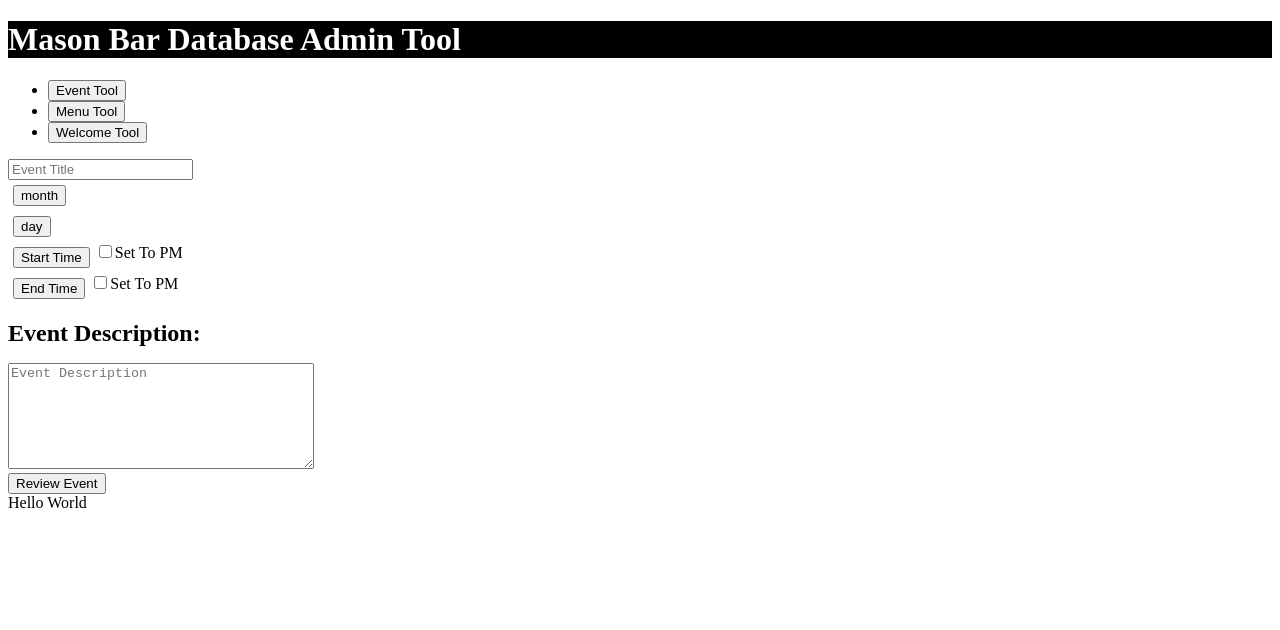
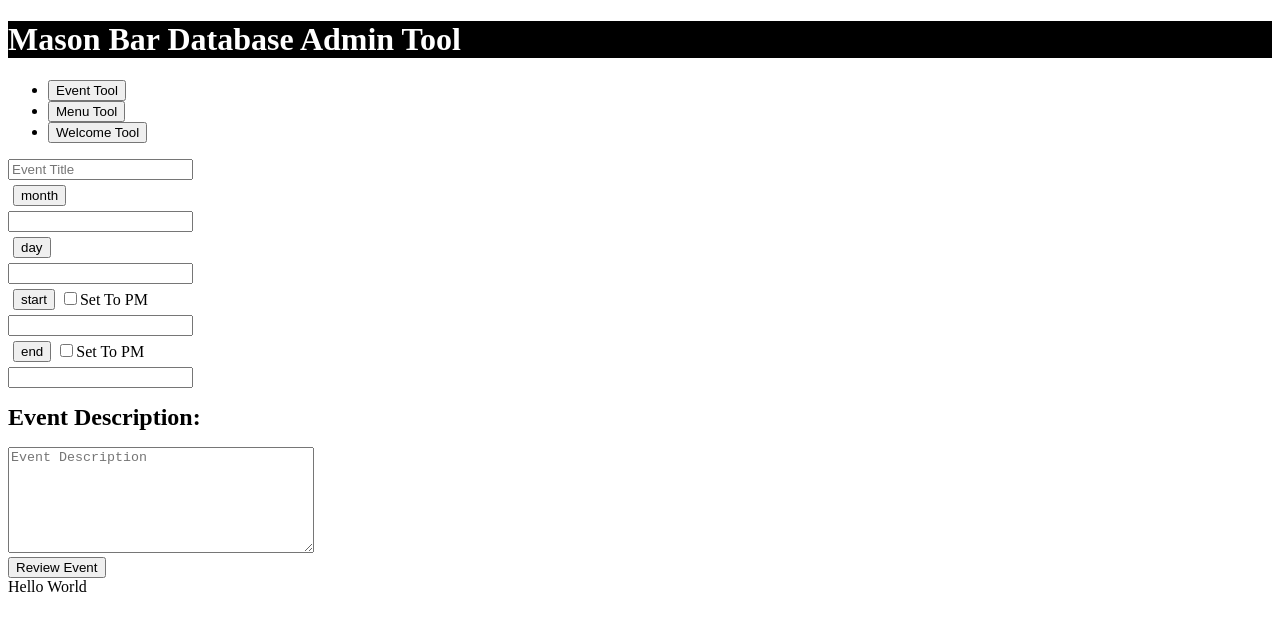
Before and after one commit to Skoomatron/MasonBarAdminTool, a React app: page / in a window 1280 px wide. Shown: the top 630 px of the page. Built offline with nearby package versions, Linux system fonts and the light colour scheme; the HTML template or start-up script is replaced by a standard one.

Commit message:
All Event Data Now Capturing State

```diff
--- a/src/Components/EventLoader/EndTime.jsx
+++ b/src/Components/EventLoader/EndTime.jsx
@@ -6,11 +6,15 @@ const times = require('./Times.js');
 
 
 
-const EndTime = () => {
+const EndTime = (props) => {
 
   return (
-    <div style={{display: "flex", flexDirection: "row"}}>
-      <DropDowns payload={times.times} name="End Time"/>
+    <div style={{display: "flex", flexDirection: "row", alignItems: "center"}}>
+      <DropDowns
+        payload={times.times}
+        name="end"
+        clickHandler={props.clickHandler}
+        value={props.state.end}/>
       <PMToggle/>
     </div>
   )
--- a/src/Components/EventLoader/EventLoader.jsx
+++ b/src/Components/EventLoader/EventLoader.jsx
@@ -12,9 +12,13 @@ const EventLoader = (props) => {
     <div>
       <EventTitle state={props.state} listener={props.listener}/>
       <Month state={props.state} clickHandler={props.clickHandler}/>
+      <input value={props.state.month}></input>
       <Day state={props.state} clickHandler={props.clickHandler}/>
-      <StartTime/>
-      <EndTime/>
+      <input value={props.state.day}></input>
+      <StartTime state={props.state} clickHandler={props.clickHandler}/>
+      <input value={props.state.start}></input>
+      <EndTime state={props.state} clickHandler={props.clickHandler}/>
+      <input value={props.state.end}></input>
       <Description state={props.state} listener={props.listener}/>
       <EventButtons name="Review Event"/>
     </div>
--- a/src/Components/EventLoader/StartTime.jsx
+++ b/src/Components/EventLoader/StartTime.jsx
@@ -3,12 +3,16 @@ import DropDowns from './DropDowns.jsx';
 import PMToggle from './PMToggle.jsx';
 const times = require('./Times.js');
 
-const StartTime = () => {
+const StartTime = (props) => {
 
   return (
-    <div style={{display: "flex", flexDirection: "row"}}>
-      <DropDowns payload={times.times} name="Start Time"/>
-      <PMToggle/>
+    <div style={{display: "flex", flexDirection: "row", alignItems: "center"}}>
+      <DropDowns
+      payload={times.times}
+      name="start"
+      clickHandler={props.clickHandler}
+      value={props.state.start}/>
+      <PMToggle />
     </div>
   )
 }
```
